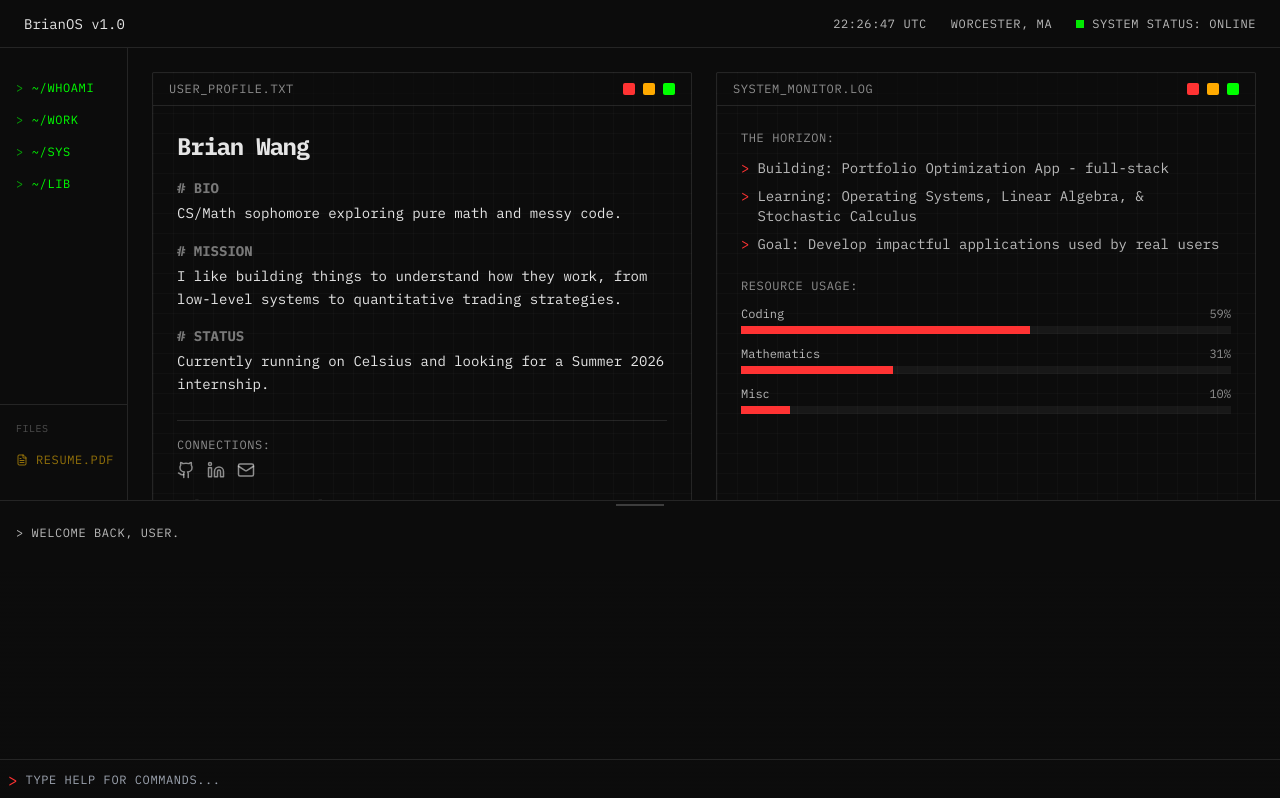
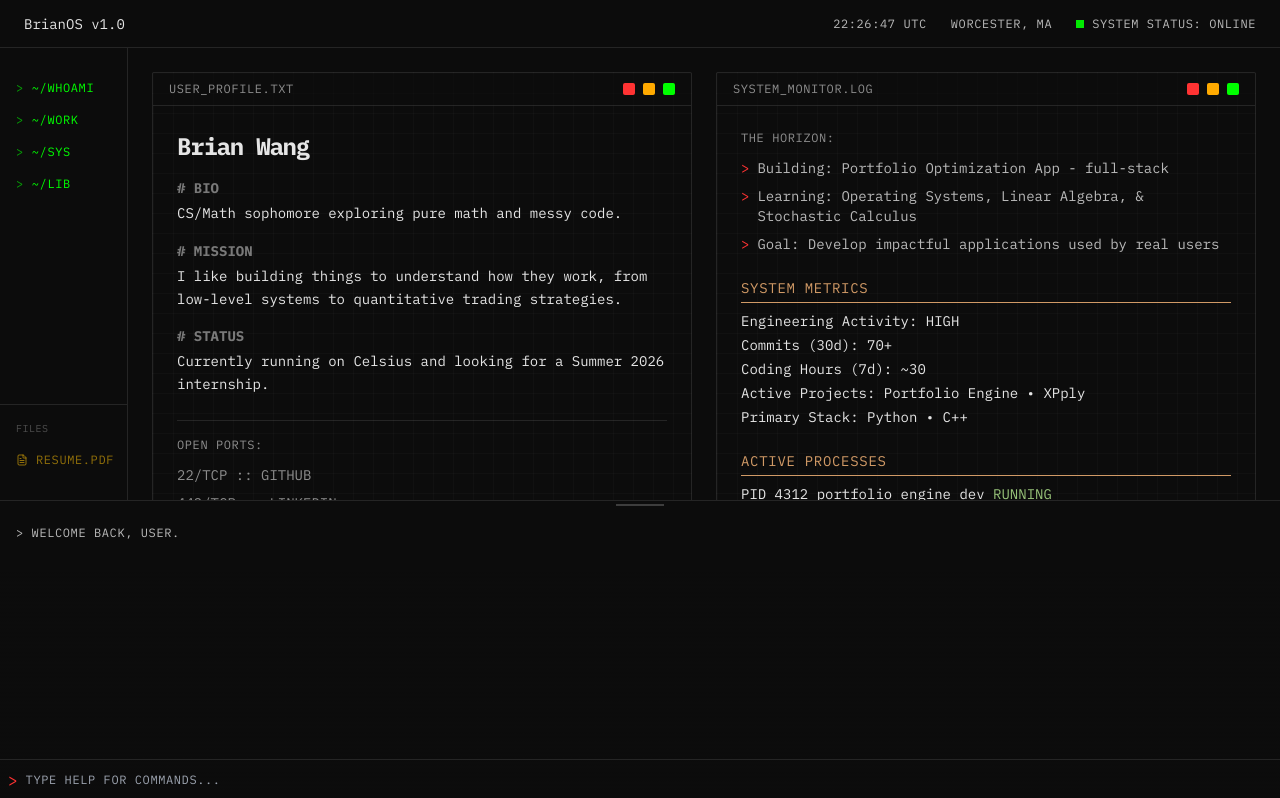
Before and after one commit to bwang257/bwang257.github.io, a React (Vite) app: page / in a window 1280 px wide. Shown: the top 798 px of the page. Built offline with nearby package versions, Linux system fonts and the light colour scheme.

Commit message:
Slightly revised system_monitor.log

```diff
--- a/src/App.jsx
+++ b/src/App.jsx
@@ -148,6 +148,14 @@ const Window = ({ id, title, children, status, isMaximized, onClose, onMinimize,
    WINDOW 1: USER PROFILE
 ================================================================ */
 const UserProfileWindow = () => {
+  const [hoveredPort, setHoveredPort] = useState(null);
+
+  const ports = [
+    { port: "22/TCP", service: "GITHUB", url: "https://github.com/bwang257", id: "github" },
+    { port: "443/TCP", service: "LINKEDIN", url: "https://linkedin.com/in/brian372", id: "linkedin" },
+    { port: "25/SMTP", service: "EMAIL", url: "mailto:brian.wang372@gmail.com", id: "email" },
+  ];
+
   return (
     <div className="p-6 space-y-6">
       <div>
@@ -179,23 +187,29 @@ const UserProfileWindow = () => {
       </div>
 
       <div className="pt-4 border-t border-white/10">
-        <p className="text-xs font-mono text-[#e5e5e5]/60 mb-2 uppercase tracking-wider">CONNECTIONS:</p>
-        <div className="flex gap-3 mb-3">
-          <a href="https://github.com/bwang257" target="_blank" rel="noopener noreferrer" className="text-[#e5e5e5]/60 hover:text-[#ff3333] transition-colors">
-            <Github size={18} />
-          </a>
-          <a href="https://linkedin.com/in/brian372" target="_blank" rel="noopener noreferrer" className="text-[#e5e5e5]/60 hover:text-[#ff3333] transition-colors">
-            <Linkedin size={18} />
-          </a>
-          <a href="mailto:brian.wang372@gmail.com" className="text-[#e5e5e5]/60 hover:text-[#ff3333] transition-colors">
-            <Mail size={18} />
-          </a>
+        <p className="text-xs font-mono text-[#e5e5e5]/60 mb-3 uppercase tracking-wider">OPEN PORTS:</p>
+        <div className="space-y-2 font-mono text-sm">
+          {ports.map((port) => (
+            <motion.a
+              key={port.id}
+              href={port.url}
+              target={port.id === "email" ? undefined : "_blank"}
+              rel={port.id === "email" ? undefined : "noopener noreferrer"}
+              className="block text-[#e5e5e5]/60 hover:text-[#00ff00] transition-colors"
+              onHoverStart={() => setHoveredPort(port.id)}
+              onHoverEnd={() => setHoveredPort(null)}
+              whileHover={{ x: 2 }}
+            >
+              {hoveredPort === port.id && <span className="text-[#00ff00]">_</span>}
+              {port.port} :: {port.service}
+            </motion.a>
+      ))}
     </div>
         <a
           href="/resume.pdf"
           target="_blank"
           rel="noopener noreferrer"
-          className="text-xs font-mono text-[#e5e5e5]/60 hover:text-[#00ff00] transition-colors inline-block"
+          className="text-xs font-mono text-[#e5e5e5]/60 hover:text-[#00ff00] transition-colors inline-block mt-4"
         >
           &gt; [DOWNLOAD_RESUME]
         </a>
@@ -208,12 +222,25 @@ const UserProfileWindow = () => {
    WINDOW 2: SYSTEM MONITOR
 ================================================================ */
 const SystemMonitorWindow = () => {
-  const [hoveredStatus, setHoveredStatus] = useState(false);
+  const systemMetrics = {
+    engineeringActivity: "HIGH",
+    commits30d: "70+",
+    codingHours7d: "~30",
+    activeProjects: "Portfolio Engine • XPply",
+    primaryStack: "Python • C++"
+  };
+
+  const activeProcesses = [
+    { pid: 4312, name: "portfolio_engine_dev", status: "RUNNING" },
+    { pid: 2241, name: "xp-ply_frontend", status: "RUNNING" },
+    { pid: 5530, name: "os_course_practice", status: "SLEEPING" },
+    { pid: 8722, name: "quant_research", status: "IDLE" }
+  ];
 
   return (
-    <div className="p-6 space-y-6">
+    <div className="p-6 space-y-6 flex flex-col h-full">
         <div>
-          <p className="text-xs font-mono text-[#e5e5e5]/60 mb-3">THE HORIZON:</p>
+          <p className="text-xs font-mono text-[#e5e5e5]/60 mb-3 uppercase tracking-wider">THE HORIZON:</p>
           <ul className="space-y-2 text-sm text-[#e5e5e5]/80">
             <li className="flex items-start gap-2">
               <span className="text-[#ff3333]">&gt;</span>
@@ -229,50 +256,60 @@ const SystemMonitorWindow = () => {
             </li>
           </ul>
         </div>
+        <div className="flex-1 flex flex-col min-h-0 space-y-6">
+          {/* SYSTEM METRICS */}
           <div>
-          <p className="text-xs font-mono text-[#e5e5e5]/60 mb-3">RESOURCE USAGE:</p>
-          <div className="space-y-3">
+            <div className="mb-2">
+              <p className="text-sm font-mono text-[#d19a66] uppercase tracking-wider">SYSTEM METRICS</p>
+              <div className="h-px bg-[#d19a66] mt-1" />
+            </div>
+            <div className="font-mono text-sm space-y-1 text-[#e5e5e5]">
               <div>
-              <div className="flex justify-between text-xs mb-1">
-                <span className="text-[#e5e5e5]/80">Coding</span>
-                <span className="text-[#e5e5e5]/60">{SYSTEM_DATA.timeDistribution.coding}%</span>
+                <span className="text-[#e5e5e5]">Engineering Activity:</span>
+                {' '}
+                <span>{systemMetrics.engineeringActivity}</span>
               </div>
-              <div className="h-2 bg-white/5 overflow-hidden">
-                <motion.div
-                  initial={{ width: 0 }}
-                  animate={{ width: `${SYSTEM_DATA.timeDistribution.coding}%` }}
-                  transition={{ duration: 1, delay: 0.2 }}
-                  className="h-full bg-[#ff3333]"
-                />
+              <div>
+                <span className="text-[#e5e5e5]">Commits (30d):</span>
+                {' '}
+                <span>{systemMetrics.commits30d}</span>
+              </div>
+              <div>
+                <span className="text-[#e5e5e5]">Coding Hours (7d):</span>
+                {' '}
+                <span>{systemMetrics.codingHours7d}</span>
+              </div>
+              <div>
+                <span className="text-[#e5e5e5]">Active Projects:</span>
+                {' '}
+                <span>{systemMetrics.activeProjects}</span>
+              </div>
+              <div>
+                <span className="text-[#e5e5e5]">Primary Stack:</span>
+                {' '}
+                <span>{systemMetrics.primaryStack}</span>
               </div>
             </div>
+          </div>
+
+          {/* ACTIVE PROCESSES */}
           <div>
-              <div className="flex justify-between text-xs mb-1">
-                <span className="text-[#e5e5e5]/80">Mathematics</span>
-                <span className="text-[#e5e5e5]/60">{SYSTEM_DATA.timeDistribution.mathematics}%</span>
+            <div className="mb-2">
+              <p className="text-sm font-mono text-[#d19a66] uppercase tracking-wider">ACTIVE PROCESSES</p>
+              <div className="h-px bg-[#d19a66] mt-1" />
             </div>
-              <div className="h-2 bg-white/5 overflow-hidden">
-                <motion.div
-                  initial={{ width: 0 }}
-                  animate={{ width: `${SYSTEM_DATA.timeDistribution.mathematics}%` }}
-                  transition={{ duration: 1, delay: 0.4 }}
-                  className="h-full bg-[#ff3333]"
-                />
+            <div className="font-mono text-sm space-y-1 text-[#e5e5e5]">
+              {activeProcesses.map((process) => (
+                <div key={process.pid}>
+                  <span>PID {process.pid}</span>
+                  {' '}
+                  <span>{process.name}</span>
+                  {' '}
+                  <span className={process.status === 'RUNNING' ? 'text-[#98c379]' : 'text-[#9099a1]'}>
+                    {process.status}
+                  </span>
                 </div>
-  </div>
-            <div>
-              <div className="flex justify-between text-xs mb-1">
-                <span className="text-[#e5e5e5]/80">Misc</span>
-                <span className="text-[#e5e5e5]/60">{SYSTEM_DATA.timeDistribution.misc}%</span>
-              </div>
-              <div className="h-2 bg-white/5 overflow-hidden">
-                <motion.div
-                  initial={{ width: 0 }}
-                  animate={{ width: `${SYSTEM_DATA.timeDistribution.misc}%` }}
-                  transition={{ duration: 1, delay: 0.6 }}
-                  className="h-full bg-[#ff3333]"
-                />
-              </div>
+              ))}
             </div>
           </div>
       </div>
--- /dev/null
+++ b/src/components/Background/ParticlesBackground.jsx
@@ -0,0 +1,110 @@
+import { useCallback } from "react";
+import Particles from "@tsparticles/react";
+import { loadSlim } from "@tsparticles/slim";
+
+const ParticlesBackground = () => {
+  const particlesInit = useCallback(async (engine) => {
+    await loadSlim(engine);
+  }, []);
+
+  const particlesLoaded = useCallback((container) => {
+    // Particles loaded successfully
+  }, []);
+
+  const options = {
+    background: {
+      color: {
+        value: "transparent", // Let the CSS body color show through
+      },
+    },
+    fpsLimit: 120,
+    interactivity: {
+      events: {
+        onHover: {
+          enable: true,
+          mode: "grab",
+        },
+        resize: true,
+      },
+      modes: {
+        grab: {
+          distance: 150,
+          links: {
+            opacity: 0.5,
+          },
+        },
+      },
+    },
+    particles: {
+      color: {
+        value: "#22c55e", // Tailwind green-500 - subtle dark green
+      },
+      links: {
+        color: "#22c55e",
+        distance: 150,
+        enable: true,
+        opacity: 0.2, // Very faint lines
+        width: 1,
+      },
+      move: {
+        direction: "none",
+        enable: true,
+        outModes: {
+          default: "bounce",
+        },
+        random: false,
+        speed: 0.5, // VERY SLOW movement
+        straight: false,
+      },
+      number: {
+        density: {
+          enable: true,
+          area: 800,
+        },
+        value: 60, // Low density (sparse)
+      },
+      opacity: {
+        value: 0.3, // Semi-transparent dots
+        animation: {
+          enable: false,
+        },
+      },
+      shape: {
+        type: "circle",
+      },
+      size: {
+        value: {
+          min: 1,
+          max: 3,
+        },
+      },
+    },
+    detectRetina: true,
+  };
+
+  return (
+    <div
+      className="absolute inset-0 w-full h-full"
+      style={{
+        zIndex: 0,
+        pointerEvents: 'auto',
+      }}
+    >
+      <Particles
+        id="tsparticles"
+        init={particlesInit}
+        loaded={particlesLoaded}
+        options={options}
+        style={{
+          width: '100%',
+          height: '100%',
+          position: 'absolute',
+          top: 0,
+          left: 0,
+        }}
+      />
+    </div>
+  );
+};
+
+export default ParticlesBackground;
--- a/src/index.css
+++ b/src/index.css
@@ -195,3 +195,71 @@ button, a, input, textarea, select {
     color: #0c0c0c;
   }
 }
+
+/* Custom Scrollbar for the Kernel Log */
+.kernel-scrollbar::-webkit-scrollbar {
+  width: 6px;
+}
+
+.kernel-scrollbar::-webkit-scrollbar-track {
+  background: transparent;
+}
+
+.kernel-scrollbar::-webkit-scrollbar-thumb {
+  background-color: #333; /* Dark Gray */
+  border-radius: 4px;
+}
+
+.kernel-scrollbar::-webkit-scrollbar-thumb:hover {
+  background-color: #22c55e; /* Matrix Green */
+}
+
+/* Firefox scrollbar */
+.kernel-scrollbar {
+  scrollbar-width: thin;
+  scrollbar-color: #333 transparent;
+}
+
+.kernel-scrollbar:hover {
+  scrollbar-color: #22c55e transparent;
+}
+
+/* Terminal-style Kernel Log */
+.kernel-log {
+  background: #0e0e0e;
+  border: 1px solid #222;
+  padding: 1rem;
+  font-family: 'IBM Plex Mono', monospace;
+  font-size: 0.9rem;
+  color: #e2e2e2;
+  line-height: 1.4;
+  max-height: 240px;
+  overflow-y: auto;
+  white-space: pre;
+}
+
+.kernel-log::-webkit-scrollbar {
+  width: 6px;
+}
+
+.kernel-log::-webkit-scrollbar-track {
+  background: transparent;
+}
+
+.kernel-log::-webkit-scrollbar-thumb {
+  background-color: #333;
+  border-radius: 4px;
+}
+
+.kernel-log::-webkit-scrollbar-thumb:hover {
+  background-color: #22c55e;
+}
+
+.kernel-log {
+  scrollbar-width: thin;
+  scrollbar-color: #333 transparent;
+}
+
+.kernel-log:hover {
+  scrollbar-color: #22c55e transparent;
+}
```
Lines whose indentation alone changed are shown as unchanged.
